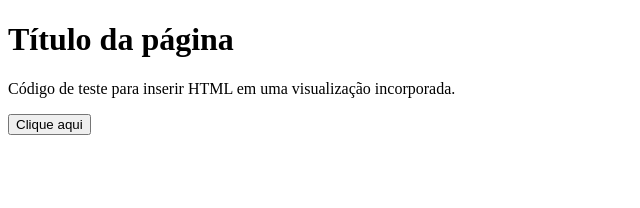
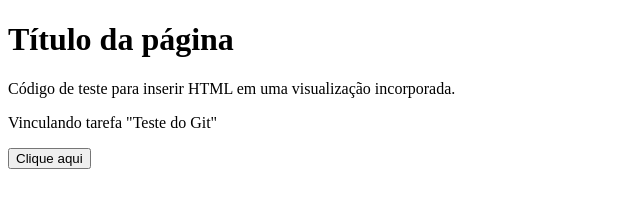
Before and after one commit to sofialeals/teste-integracao-clickup, a plain HTML site: page index.html in a window 1280 px wide. Shown: the whole page, without its empty margins (0-640 px from the left). Drawn offline with Linux system fonts and the light colour scheme.

Commit message:
868b1ruqn - Teste do Git

```diff
--- a/index.html
+++ b/index.html
@@ -8,6 +8,7 @@
 <body>
     <h1>Título da página</h1>
     <p>Código de teste para inserir HTML em uma visualização incorporada.</p>
+    <p>Vinculando tarefa "Teste do Git"</p>
     <button>Clique aqui</button>
 </body>
 </html>
```
